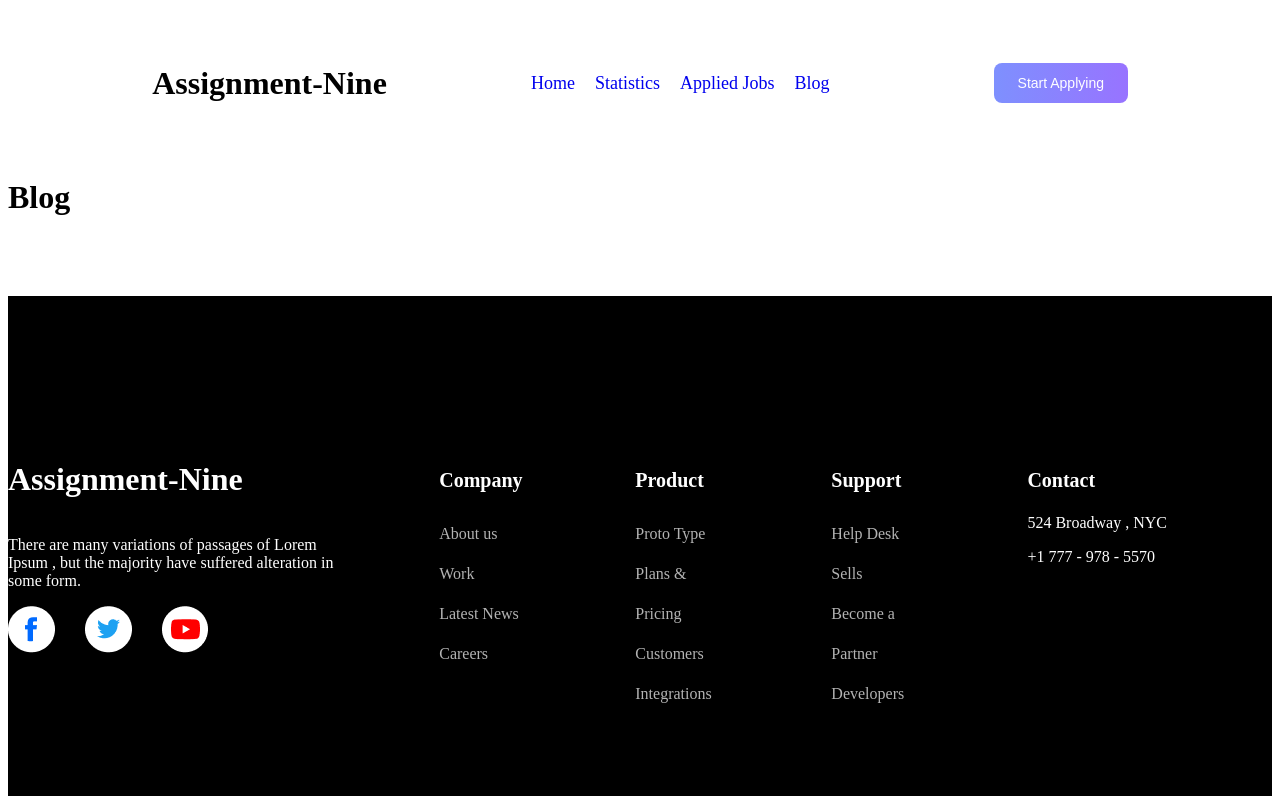
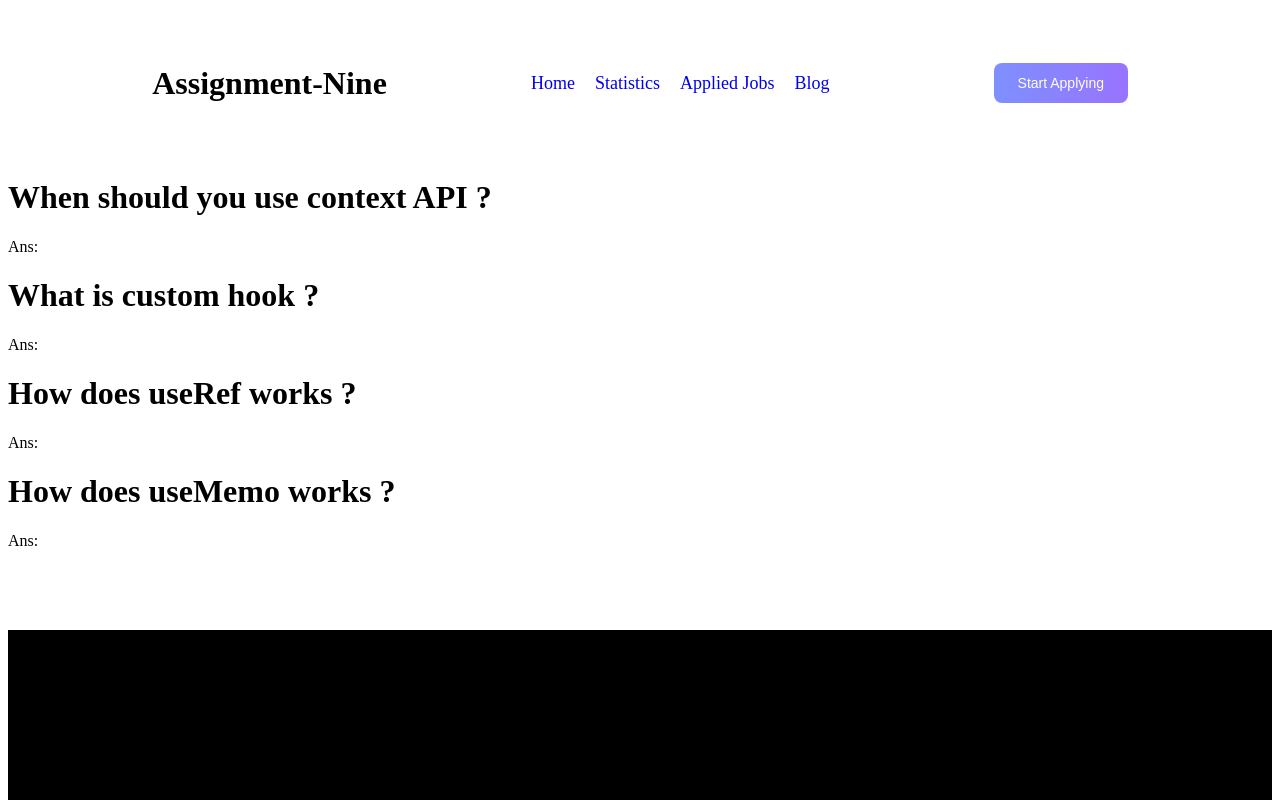
Before and after one commit to mdshafin90/assignment-nine, a React (Vite) app: page /blog in a window 1280 px wide. Shown: the top 800 px of the page. Built offline with nearby package versions, Linux system fonts and the light colour scheme.

Commit message:
problem solved with dynamically data

```diff
--- a/src/components/Blog/Blog.jsx
+++ b/src/components/Blog/Blog.jsx
@@ -4,7 +4,14 @@ import './Blog.css'
 const Blog = () => {
     return (
         <div>
-            <h1>Blog</h1>
+            <h1>When should you use context API ?</h1>
+            <p>Ans: </p>
+            <h1>What is custom hook ?</h1>
+            <p>Ans: </p>
+            <h1>How does useRef works ?</h1>
+            <p>Ans: </p>
+            <h1>How does useMemo works ?</h1>
+            <p>Ans: </p>
         </div>
     );
 };
--- a/src/components/Company/Company.jsx
+++ b/src/components/Company/Company.jsx
@@ -6,7 +6,7 @@ import { Link } from 'react-router-dom';
 
 const Company = ({ company }) => {
     const { companyName, name, id, companyLogo, companyLocation, salaryRange } = company
-    console.log(company)
+
     return (
         <div className='company-info'>
             <img src={companyLogo} alt="" />
--- a/src/components/Home/Home.jsx
+++ b/src/components/Home/Home.jsx
@@ -6,7 +6,13 @@ import HeaderFirst from '../HeaderFirst/HeaderFirst';
 import Company from '../Company/Company';
 
 const Home = () => {
-    const headerFirst = useLoaderData()
+    const [headerFirst, setHeaderFirst] = useState([])
+    // const headerFirst = useLoaderData()
+    useEffect(() => {
+        fetch('header-first.json')
+            .then(res => res.json())
+            .then(data => setHeaderFirst(data))
+    }, [])
 
     const [companyData, setCompanyData] = useState([])
     useEffect(() => {
--- a/src/main.jsx
+++ b/src/main.jsx
@@ -20,8 +20,7 @@ const router = createBrowserRouter([
     children: [
       {
         path: "/",
-        element: <Home></Home>,
-        loader: () => fetch('header-first.json'),
+        element: <Home></Home>
       },
       {
         path: "statistics",
```
